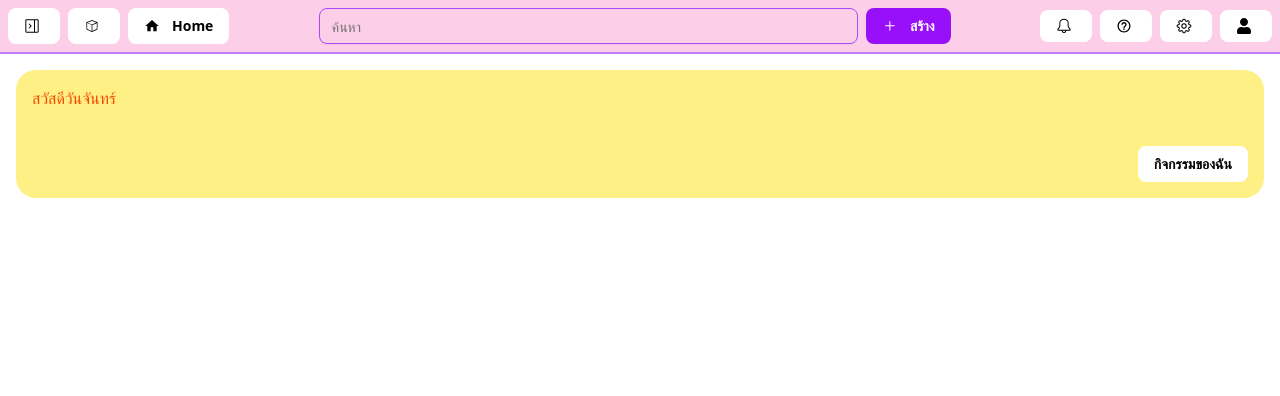
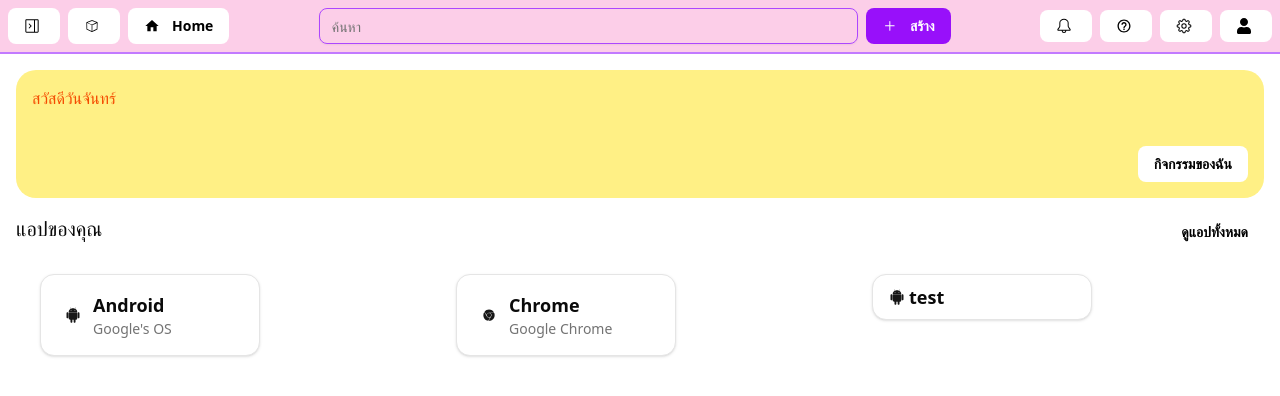
Before and after one commit to Moon2548/web-practice, a Next.js app: page /home in a window 1280 px wide. Shown: the top 396 px of the page. Built offline with nearby package versions, Linux system fonts and the light colour scheme.

Commit message:
feat: enhance Home, Navbar, and Sidebar components with new layout and MenuSwitcher integration

```diff
--- a/src/app/home/page.tsx
+++ b/src/app/home/page.tsx
@@ -1,4 +1,14 @@
+'use client'
+import React, { useState } from 'react'
 import { MainButton } from "@/components/main-button"
+import { ActionCard } from '@/components/main-card'
+import { DiAndroid, DiChrome } from "react-icons/di";
+
+const cards = [
+    { title: "Android", description: "Google's OS", icon: DiAndroid },
+    { title: "Chrome", description: "Google Chrome", icon: DiChrome },
+    { title: "test", icon: DiAndroid }
+];
 
 export default function Home() {
 
@@ -8,6 +18,21 @@ export default function Home() {
                 <div className="text-[16px] text-orange-600">สวัสดีวันจันทร์</div>
                 <MainButton classname="absolute right-0 bottom-0 m-4" label="กิจกรรมของฉัน" />
             </div>
+            <div className='m-4'>
+                <div className='flex justify-between'>
+                    <h1 className='text-[20px]'>แอปของคุณ</h1>
+                    <MainButton label='ดูแอปทั้งหมด' />
+                </div>
+                <div className='flex'>
+                    {cards.map((c) => (
+                        <ActionCard
+                            key={c.title}
+                            title={c.title}
+                            description={c.description}
+                            icons={c.icon ? <c.icon /> : undefined}
+                        />
+                    ))}</div>
+            </div>
         </div>
     )
 }
--- a/src/components/help-bar.tsx
+++ b/src/components/help-bar.tsx
@@ -17,7 +17,7 @@ type HelpbarProps = {
 export default function Helpbar({ setShowhelp }: HelpbarProps) {
 
     return (
-        <div className="w-[440px] max-w-[440px] min-w-[400px] h-full ml-auto border-2 border-black">
+        <div className="w-[440px] max-w-[440px] min-w-[400px] h-full ml-auto border-l-1 border-l-purple-400">
             <div className="flex items-center justify-between h-[80px] bg-gray-200">
                 <div></div>
                 <h1 className="my-auto text-[20px] font-bold">Help</h1>
--- a/src/components/navbar.tsx
+++ b/src/components/navbar.tsx
@@ -31,6 +31,12 @@ import { IoMdHelpCircleOutline } from "react-icons/io";
 import { FaUser } from "react-icons/fa";
 import { AiOutlineTeam } from "react-icons/ai";
 import Link from "next/link";
+import { MenuSwitcher } from '@/components/tabswitcher'
+
+const tabItems = [
+    { key: "direct", label: "โดยตรง" },
+    { key: "seen", label: "เฝ้าดู" }
+];
 
 type NavbarProps = {
     setShowhelp: (a: boolean) => void;
@@ -42,6 +48,7 @@ type NavbarProps = {
 
 export default function Navbar({ setShowhelp, setOpenSidebar, showhelp, opensidebar }: NavbarProps) {
     const [step, setStep] = useState<"create" | "teamForm">("create");
+    const [tab, setTab] = useState("direct");
 
     return (
         <nav className="w-full bg-pink-200 border-b-purple-400 border-b-2 p-2">
@@ -94,11 +101,26 @@ export default function Navbar({ setShowhelp, setOpenSidebar, showhelp, openside
                         <PopoverTrigger asChild>
                             <MainButton icon={<GoBell />}></MainButton>
                         </PopoverTrigger>
-                        <PopoverContent align="end">
-                            <div>
-                                <h1>การแจ้งเตือน</h1>
-                                <MainButton label="test"></MainButton>
+                        <PopoverContent align="end" className="w-[540px] min-h-[700px]">
+                            <div className="flex justify-start items-center text-[20px]">
+                                การแจ้งเตือน
                             </div>
+                            <MenuSwitcher
+                                items={tabItems}
+                                selected={tab}
+                                onSelect={setTab}
+                                variant="tabs"
+                            />
+                            {tab === "direct" && (
+                                <div className="text-center">
+                                    ไม่มีข้อมูล
+                                </div>
+                            )}
+                            {tab === "seen" && (
+                                <div className="text-center">
+                                    คุณไม่มีรายการการแจ้งเตือนจาก 30 วันที่ผ่านมา
+                                </div>
+                            )}
                         </PopoverContent>
                     </Popover>
                     <MainButton icon={<IoMdHelpCircleOutline />} onClick={() => setShowhelp(!showhelp)}></MainButton>
--- a/src/components/side-bar.tsx
+++ b/src/components/side-bar.tsx
@@ -6,7 +6,7 @@ import { GoClock, GoBell } from "react-icons/go";
 export default function Sidebar() {
 
     return (
-        <div className="h-full border-black border-2" >
+        <div className="h-full border-black border-r-1 border-r-purple-400" >
             <Link href="/home"><MainButton icon={<FaUser />} label="สำหรับคุณ" classname="w-full justify-start" /></Link>
             <Link href="/latest"><MainButton icon={<GoClock />} label="ล่าสุด" classname="w-full justify-start" /></Link>
             <Link href="/notifications"><MainButton icon={<FaUser />} label="การแจ้งเตือน" classname="w-full justify-start" /></Link>
```
Also changed, not shown: src/components/tabswitcher.tsx (+4 -6 lines).
